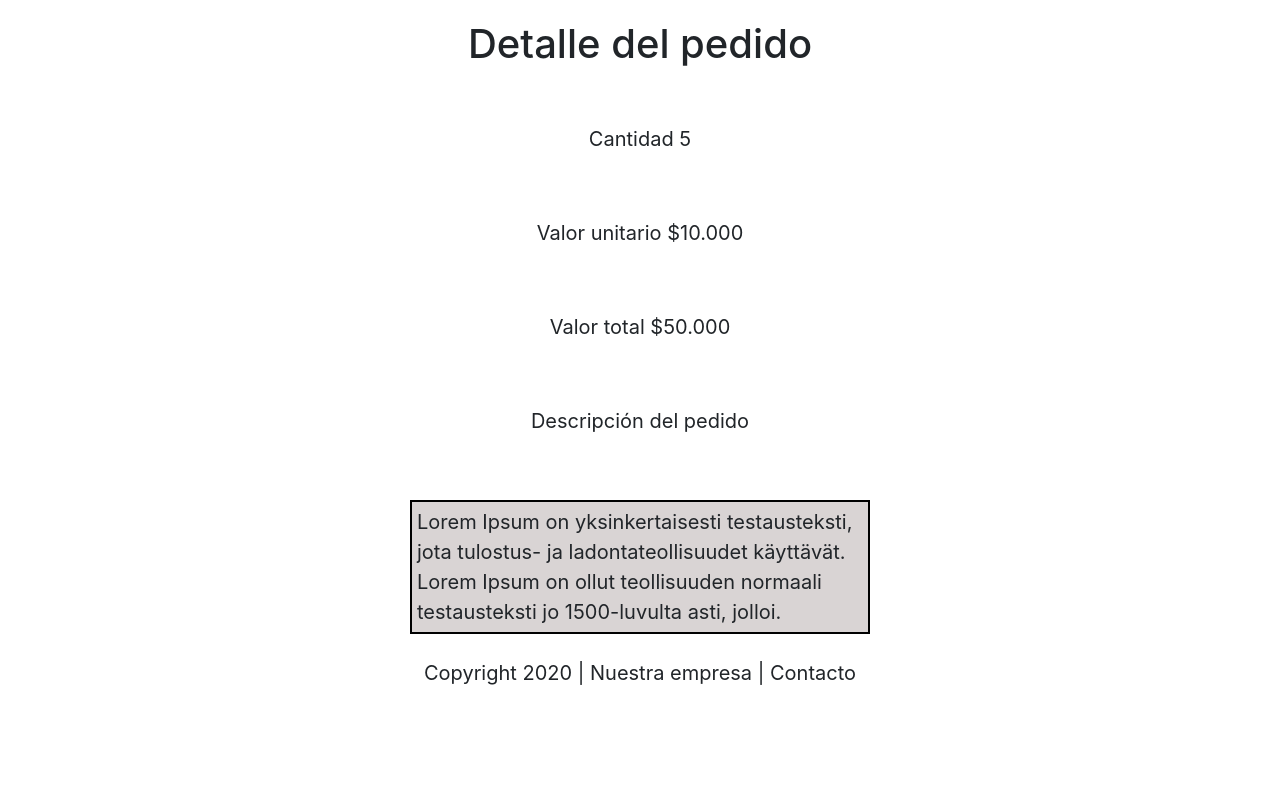
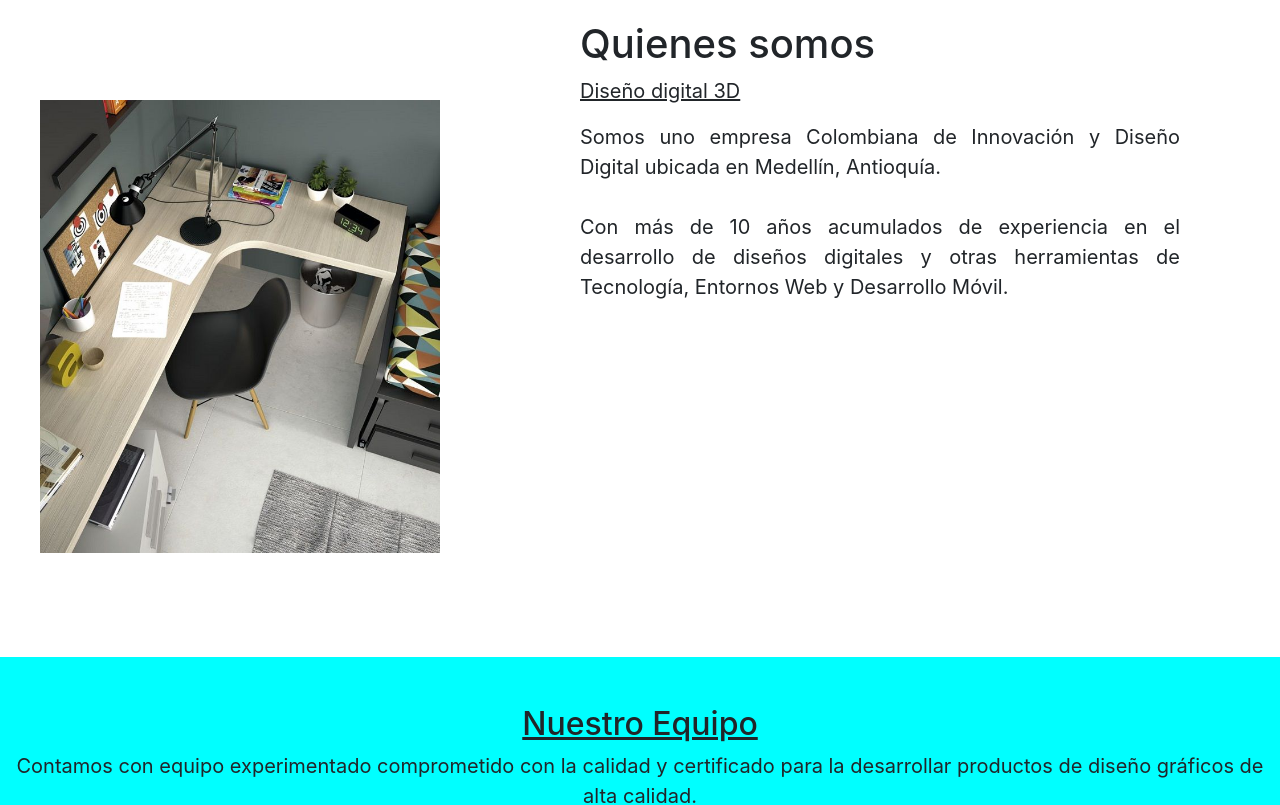
Before and after one commit to emanueljulio420/Proyecto-DD3D, a React (Create React App) app: page /nuestra in a window 1280 px wide. Shown: the part 560-1365 px from the top of the page. Before the commit the page ends 1288 px from the top, so only its background shows below. Built offline with nearby package versions, Linux system fonts and the light colour scheme.

Commit message:
se organizan algunas cosas

```diff
--- a/package.json
+++ b/package.json
@@ -9,9 +9,9 @@
     "bootstrap": "^4.5.3",
     "jquery": "^3.5.1",
     "popper.js": "^1.16.1",
-    "react": "^16.13.1",
+    "react": "^16.14.0",
     "react-bootstrap": "^1.4.0",
-    "react-dom": "^16.13.1",
+    "react-dom": "^16.14.0",
     "react-scripts": "3.4.3"
   },
   "scripts": {
--- a/src/Components/David.jsx
+++ b/src/Components/David.jsx
@@ -9,7 +9,7 @@
             <img className="pepe" src={pepe} width="500"></img>
             <div className="textopepe">
                 <h1>Hola soy Carlos David Pérez</h1>
-                <p>Y SOY DISEÑADOR GRAFICO</p>
+                <p className="w">Y SOY DISEÑADOR GRAFICO</p>
                 <p>
                     ¡Hola! Si estás aquí, es porque quieres saber un poco más sobre mí, por eso, te voy a contar un poco quién soy, a qué me dedico, y cómo te puedo ayudar.
                     <br/>
--- a/src/Components/Dedico.jsx
+++ b/src/Components/Dedico.jsx
@@ -7,7 +7,7 @@
         <div className="Dedico">
             <div className="monda">
                 <br/><br/>
-            <h2>¿ A qué me dedico ?</h2>
+            <h2 className="w">¿ A qué me dedico ?</h2>
             <p>
                 Actualmente, me dedico profesionalmente al diseño web con WordPress a tiempo completo.
                 Es un trabajo que me encanta y que me permite disfrutar, por fin, de pasar horas y horas
--- a/src/Components/Detalle.jsx
+++ b/src/Components/Detalle.jsx
@@ -5,23 +5,23 @@
 function Detalle() {
     return (
         <div className="text-center">
-            <h1>Detalle del pedido</h1>
+            <h1 className="w">Detalle del pedido</h1>
             <br></br>
             <br></br>
 
-            <p>Cantidad                         5</p>
+            <p className="w">Cantidad                         5</p>
             <br></br>
             <br></br>
 
-            <p>Valor unitario                     $10.000</p>
+            <p className="w">Valor unitario                     $10.000</p>
             <br></br>
             <br></br>
 
-            <p>Valor total $50.000</p>
+            <p className="w" >Valor total $50.000</p>
             <br></br>
             <br></br>
 
-            <p>Descripción del pedido</p>
+            <p className="w"> Descripción del pedido</p>
             <br></br>
             <br></br>
 
--- a/src/Components/Header.jsx
+++ b/src/Components/Header.jsx
@@ -1,4 +1,5 @@
 import React from 'react';
+
 import Logo from '../img/Logo.jpeg';
 import '../css/style.css'
 
@@ -6,7 +7,7 @@
     return (
 
     <div>
-        <div className="logo">
+        <div className="logo ">
         <br/><br/>
         <img className="" src={Logo} width="400" ></img>
         </div>
--- a/src/Components/NuestroEquipo.jsx
+++ b/src/Components/NuestroEquipo.jsx
@@ -8,7 +8,7 @@
         <div className="nuestro">
             <div className="monda">
                 <br/><br/>
-            <h2> Nuestro Equipo</h2>
+            <h2 className="w"> Nuestro Equipo</h2>
             <p>
             Contamos con equipo experimentado comprometido con la calidad y certificado para la
             desarrollar productos de diseño gráficos de alta calidad.
--- a/src/Components/NuestrosEmpleados.jsx
+++ b/src/Components/NuestrosEmpleados.jsx
@@ -5,9 +5,9 @@
 
     return(
 
-        <div className="">
+        <div className="text-center">
         <br/><br/>
-        <h1 className="text-center">Nuestros Empleados</h1>
+        <h1 className="w">Nuestros Empleados</h1>
         <br/><br/>
         <table className="ta">
             <tr>
--- a/src/Components/Quienes.jsx
+++ b/src/Components/Quienes.jsx
@@ -12,7 +12,7 @@
          <div className="textopepe">
 
             <h1>Quienes somos</h1>
-            <p>Diseño digital 3D</p>
+            <p className="w"> Diseño digital 3D</p>
             <p>
                Somos uno empresa Colombiana de Innovación y Diseño Digital ubicada en Medellín, Antioquía.
                 <br/><br/>
--- a/src/routes/App.js
+++ b/src/Route/App.js
@@ -4,6 +4,8 @@
 
 
 import Ceo  from '../Pages/ceo';
+import cotizador from '../Pages/cotizador';
+import pedido from '../Pages/DetalleDelPedido';
 import nuestraempresa from '../Pages/NuestraEmpresa';
 
 const App = () => {
@@ -14,6 +16,8 @@
             <Switch>
                 <Route exact path="/" component={Ceo} />
                 <Route exact path="/nuestra" component={nuestraempresa} />
+                <Route exact path="/detalle" component={ pedido} />
+                <Route exact path="/cotiza" component={ cotizador} />
 
                 </Switch>
         </BrowserRouter>
--- a/src/css/style.css
+++ b/src/css/style.css
@@ -98,3 +98,7 @@
 border-radius: 5px;
 padding: 15px;
 }
+
+.w{
+    text-decoration:underline;
+}
--- a/src/index.js
+++ b/src/index.js
@@ -1,26 +1,22 @@
 import React from 'react';
 import ReactDOM from 'react-dom';
 
+/*import Ceo from './Pages/Ceo'
 import NuestraEmpresa from './Pages/NuestraEmpresa';
-import Ceo from './Pages/Ceo'
+import Cotizador from './Pages/cotizador';
+import DetalleDelPedido from './Pages/DetalleDelPedido';*/
 
-import Cotizador from './Pages/cotizador';
-
-import DetalleDelPedido from './Pages/DetalleDelPedido';
-
+import App from './Route/App'
 
 import 'bootstrap/dist/css/bootstrap.min.css';
 import $ from 'jquery';
 import Popper from 'popper.js';
 import 'bootstrap/dist/js/bootstrap.bundle.min';
-
-
-
-
+import cotizador from './Pages/cotizador';
 
 ReactDOM.render(
   <>
-  <DetalleDelPedido/>
+  <App/>
   </>,
   document.getElementById('root')
 );
```
Also changed, not shown: 1 other file (tests, documents, lock files or other folders).
